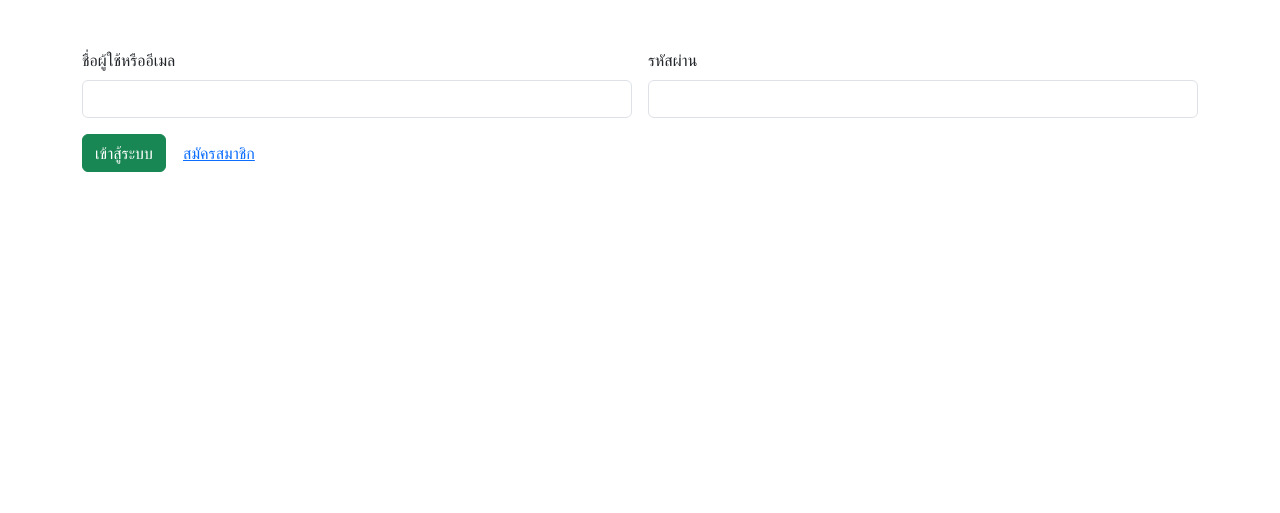
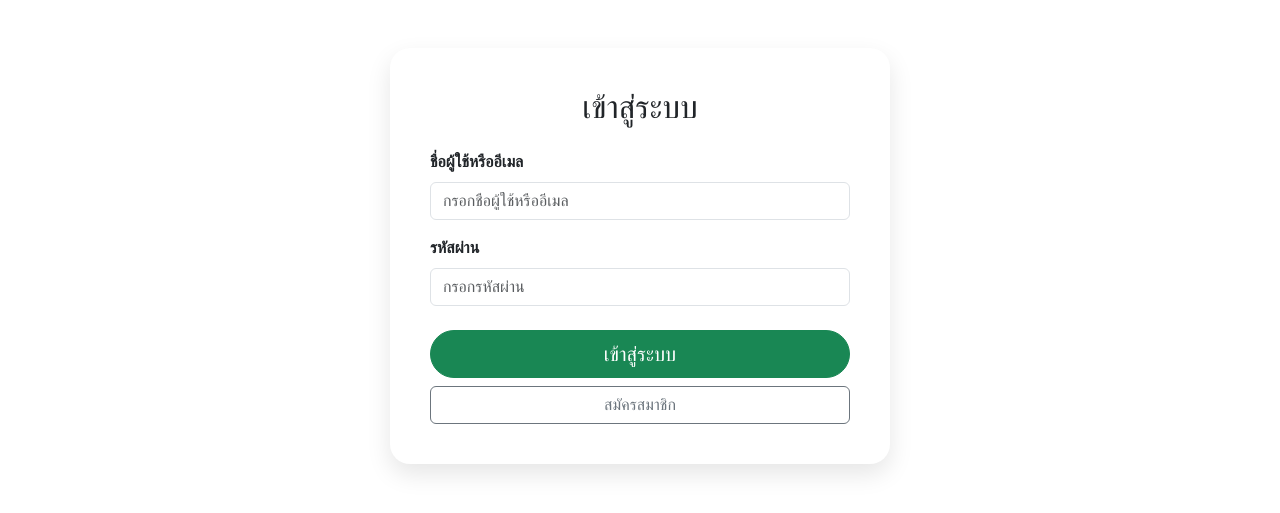
Before and after one commit to Chanaphon017/online_shop017, a PHP site: page /login.php in a window 1280 px wide. Shown: the top 513 px of the page. Run offline with PHP 8.4, Linux system fonts and the light colour scheme.

Commit message:
Add files via upload

```diff
--- a/login.php
+++ b/login.php
@@ -1,77 +1,102 @@
 <?php
-session_start(); // start session to manage user login state
+session_start();
 require_once("config.php");
 
+$error = "";
+
 if ($_SERVER['REQUEST_METHOD'] === 'POST') {
-    // รับค่าจากฟอร์ม
-        $usernameOrEmail = trim($_POST['username_or_email']);
-        $password = $_POST['password'];
+    $usernameOrEmail = trim($_POST['username_or_email'] ?? '');
+    $password = $_POST['password'] ?? '';
 
-
-    // เอาค่าที่รับจากฟอร์ม ไปตรวจสอบว่ามีข้อมูลตรงกับใน db หรือไม่
-        $sql = "SELECT * FROM users WHERE (username = ? OR email = ?)";
+    if ($usernameOrEmail === '' || $password === '') {
+        $error = "กรุณากรอกชื่อผู้ใช้หรือรหัสผ่าน";
+    } else {
+        $sql  = "SELECT * FROM users WHERE username = ? OR email = ? LIMIT 1";
         $stmt = $conn->prepare($sql);
-        $stmt->execute([$usernameOrEmail,$usernameOrEmail]);
+        $stmt->execute([$usernameOrEmail, $usernameOrEmail]);
         $user = $stmt->fetch(PDO::FETCH_ASSOC);
 
         if ($user && password_verify($password, $user['password'])) {
-            $_SESSION['user_id'] = $user['ชื่อฟิลด์ใน db'];
-            $_SESSION['username'] = $user['ชื่อฟิลด์ใน db'];
-            $_SESSION['role'] = $user['ชื่อฟิลด์ใน db'];
+            $_SESSION['user_id']  = $user['id'];        // ฟิลด์จริงใน DB
+            $_SESSION['username'] = $user['username'];  // ฟิลด์จริงใน DB
+            $_SESSION['role']     = $user['role'];      // ฟิลด์จริงใน DB
 
-            if($user['role'] === 'admin') {
+            if ($user['role'] === 'admin') {
                 header("Location: admin/index.php");
             } else {
                 header("Location: index.php");
             }
-            exit(); // หยุดการทำงาน
+            exit;
         } else {
             $error = "ชื่อผู้ใช้หรือรหัสผ่านไม่ถูกต้อง";
         }
-
+    }
 }
 ?>
-
-
 <!DOCTYPE html>
-<html lang="en">
+<html lang="th">
 <head>
 <meta charset="UTF-8">
+<title>เข้าสู่ระบบ</title>
 <meta name="viewport" content="width=device-width, initial-scale=1.0">
 <link href="https://cdn.jsdelivr.net/npm/bootstrap@5.3.7/dist/css/bootstrap.min.css" rel="stylesheet">
-    <title>login</title>
+<style>
+  body {
+    background: linear-gradient(to right, #686868ff);
+    font-family: 'Sarabun', sans-serif;
+  }
+  .login-card {
+    background: #fff;
+    border-radius: 20px;
+    padding: 40px;
+    box-shadow: 0 10px 25px rgba(0,0,0,0.1);
+    max-width: 500px;
+    margin: auto;
+  }
+  .form-label {
+    font-weight: bold;
+  }
+  .btn-success {
+    border-radius: 30px;
+  }
+</style>
 </head>
 <body>
+<div class="container my-5">
+  <div class="row justify-content-center">
+    <div class="col-lg-6">
+      <div class="login-card">
+        <h2 class="text-center mb-4">เข้าสู่ระบบ</h2>
+
         <?php if (isset($_GET['register']) && $_GET['register'] === 'success'): ?>
-    <div class="alert alert-success">สมัครสมาชิกสำเร็จ กรณุาเข้าสู้ระบบ</div>
+          <div class="alert alert-success">✅ สมัครสมาชิกสำเร็จ กรุณาเข้าสู่ระบบ</div>
         <?php endif; ?>
-
 
         <?php if (!empty($error)): ?>
           <div class="alert alert-danger"><?= htmlspecialchars($error) ?></div>
         <?php endif; ?>
 
+        <form method="post">
+          <div class="mb-3">
+            <label for="username_or_email" class="form-label">ชื่อผู้ใช้หรืออีเมล</label>
+            <input type="text" class="form-control" id="username_or_email" name="username_or_email"
+                   placeholder="กรอกชื่อผู้ใช้หรืออีเมล" required
+                   value="<?= htmlspecialchars($_POST['username_or_email'] ?? '', ENT_QUOTES, 'UTF-8') ?>">
+          </div>
+          <div class="mb-3">
+            <label for="password" class="form-label">รหัสผ่าน</label>
+            <input type="password" class="form-control" id="password" name="password"
+                   placeholder="กรอกรหัสผ่าน" required>
+          </div>
+          <div class="d-grid gap-2 mt-4">
+            <button type="submit" class="btn btn-success btn-lg">เข้าสู่ระบบ</button>
+            <a href="register.php" class="btn btn-outline-secondary">สมัครสมาชิก</a>
+          </div>
+        </form>
 
-    <div class="container my-5">
-    <form method="post" class="row g-3">
-        <div class="col-md-6">
-            <label for="username_or_email" class="form-label">ชื่อผู้ใช้หรืออีเมล</label>
-            <input type="text" name="username_or_email" id="username_or_email" class="form-control" required>
       </div>
-        <div class="col-md-6">
-            <label for="password" class="form-label">รหัสผ่าน</label>
-            <input type="password" name="password" id="password" class="form-control" required>
     </div>
-        <div class="col-12">
-            <button type="submit" class="btn btn-success">เข้าสู้ระบบ</button>
-        <a href="register.php" class="btn btn-link">สมัครสมาชิก</a>
   </div>
-
-
-</?div>
-</form>
+</div>
 </body>
 </html>
-
-</body>
-</html>
```
Also changed, not shown: index.php (+37 -9 lines). Lines whose indentation alone changed are shown as unchanged.
